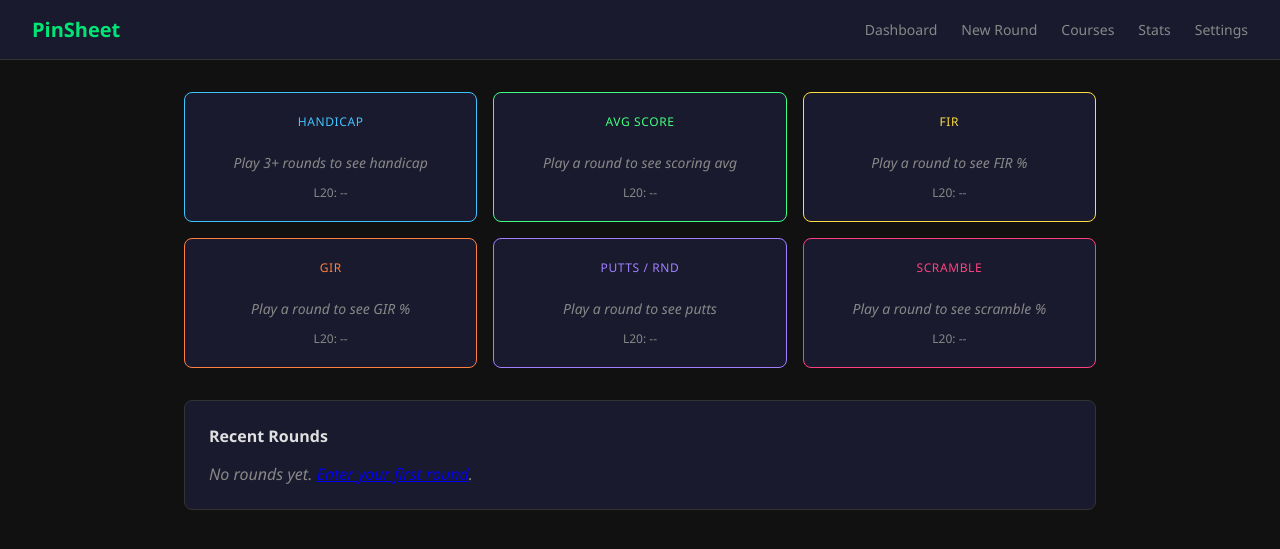
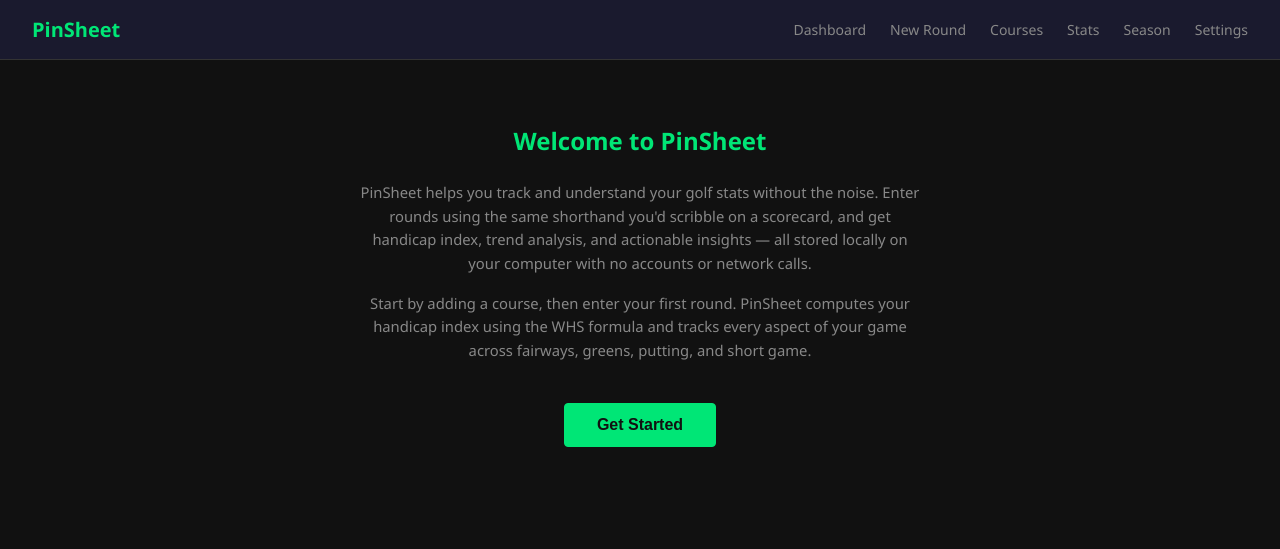
Before and after one commit to BitNinja01/pinsheet-server, a Flask app: page / in a window 1280 px wide. Shown: the top 549 px of the page. Run offline with Flask 3, Linux system fonts and the light colour scheme.

Commit message:
feat: implement Phase 5 (settings, welcome, season) and Phase 6 (distribution)

```diff
--- a/source/main.py
+++ b/source/main.py
@@ -32,6 +32,12 @@
     calc_scoring_average, calc_par_or_better_percent, calc_big_number_rate, calc_scoring_avg_by_par_type,
     calc_clean_card_percent, calc_scoring_consistency, calc_penalty_stats,
     calc_momentum_recovery, calc_personal_bests,
+    calc_rounds_total, calc_golfiest_month, calc_most_common_day,
+    calc_best_single_round, calc_best_3round_stretch, calc_biggest_improvement,
+    calc_first_score_milestone, calc_first_hi_milestone, calc_score_breakdown,
+    calc_hole_in_ones, calc_best_gir_round, calc_best_fir_round,
+    calc_most_played_course, calc_season_yardage, calc_penalty_free_rounds,
+    calc_hi_journey, calc_season_rounds,
     STAT_CATALOG, DEFAULT_DASHBOARD_STATS,
 )
 
@@ -126,6 +132,8 @@
 @app.route("/")
 def dashboard():
     settings = load_settings()
+    if not settings.get("welcome_shown"):
+        return render_template("welcome.html", settings=settings)
     courses = get_courses()
     all_rounds = get_all_rounds()
     include_9hole = settings.get("include_9hole", True)
@@ -178,6 +186,14 @@
 
     return render_template("dashboard.html", panels=panels, rounds=rounds_data,
                            last_year_hi=last_year_hi, settings=settings)
+
+
+@app.route("/api/welcome", methods=["POST"])
+def api_welcome_done():
+    settings = load_settings()
+    settings["welcome_shown"] = True
+    save_settings(settings)
+    return jsonify({"ok": True})
 
 
 @app.route("/rounds/new")
@@ -645,6 +661,79 @@
     return render_template("stats.html", sections=sections, settings=settings)
 
 
+@app.route("/settings")
+def settings_page():
+    settings = load_settings()
+    courses = get_courses()
+    themes = [
+        "green", "ocean", "amber", "sunset", "purple", "teal",
+        "crimson", "midnight", "rose", "gold", "slate", "lime",
+    ]
+    return render_template("settings.html", settings=settings, courses=courses, themes=themes)
+
+
+@app.route("/api/settings", methods=["PUT"])
+def api_settings_put():
+    data = request.get_json()
+    save_settings(data)
+    return jsonify({"ok": True})
+
+
+@app.route("/season")
+def season_summary():
+    settings = load_settings()
+    courses = get_courses()
+    all_rounds = get_all_rounds()
+    include_9hole = settings.get("include_9hole", True)
+
+    if settings.get("season_enabled"):
+        season_rounds = calc_season_rounds(all_rounds, settings)
+    else:
+        season_rounds = all_rounds
+
+    hi = calc_handicap_index(all_rounds, include_9hole)
+    journey = calc_hi_journey(all_rounds, season_rounds, hi)
+    most_played = calc_most_played_course(season_rounds)
+    golfiest = calc_golfiest_month(season_rounds)
+    common_day = calc_most_common_day(season_rounds)
+    best_round = calc_best_single_round(season_rounds)
+    best_stretch = calc_best_3round_stretch(season_rounds)
+    biggest_improvement = calc_biggest_improvement(season_rounds)
+    first_score_ms = calc_first_score_milestone(season_rounds, all_rounds)
+    first_hi_ms = calc_first_hi_milestone(season_rounds, all_rounds)
+    breakdown = calc_score_breakdown(season_rounds, courses)
+    hole_in_ones = calc_hole_in_ones(season_rounds, courses)
+    best_gir = calc_best_gir_round(season_rounds)
+    best_fir = calc_best_fir_round(season_rounds, courses)
+    walking_miles = calc_season_yardage(season_rounds, courses, "walking")
+    riding_miles = calc_season_yardage(season_rounds, courses, "riding")
+    penalty_free = calc_penalty_free_rounds(season_rounds)
+    rounds_count = len(season_rounds)
+    total_rounds = calc_rounds_total(all_rounds)
+
+    return render_template("season_summary.html",
+        settings=settings,
+        rounds_count=rounds_count,
+        total_rounds=total_rounds,
+        journey=journey,
+        most_played=most_played,
+        golfiest=golfiest,
+        common_day=common_day,
+        best_round=best_round,
+        best_stretch=best_stretch,
+        biggest_improvement=biggest_improvement,
+        first_score_ms=first_score_ms,
+        first_hi_ms=first_hi_ms,
+        breakdown=breakdown,
+        hole_in_ones=hole_in_ones,
+        best_gir=best_gir,
+        best_fir=best_fir,
+        walking_miles=walking_miles,
+        riding_miles=riding_miles,
+        penalty_free=penalty_free,
+    )
+
+
 def main():
     init_data_dir()
     port = find_free_port()
--- a/source/web/static/app.css
+++ b/source/web/static/app.css
@@ -446,3 +446,136 @@
     font-style: italic;
     margin-bottom: 0.75rem;
 }
+
+/* Settings */
+.settings-form {
+    max-width: 600px;
+}
+.settings-group {
+    margin-bottom: 2rem;
+}
+.settings-group h3 {
+    font-size: 0.9rem;
+    color: var(--accent);
+    margin-bottom: 0.75rem;
+    text-transform: uppercase;
+    letter-spacing: 0.04em;
+}
+.settings-toggle {
+    display: flex;
+    align-items: center;
+    gap: 0.5rem;
+    padding: 0.5rem 0;
+    font-size: 0.875rem;
+    cursor: pointer;
+}
+.settings-toggle input[type="checkbox"] {
+    accent-color: var(--accent);
+}
+.settings-field {
+    margin-top: 0.5rem;
+}
+.settings-field label {
+    display: block;
+    font-size: 0.75rem;
+    color: var(--text-muted);
+    margin-bottom: 0.25rem;
+}
+.settings-field-row {
+    display: flex;
+    gap: 1rem;
+    margin-top: 0.5rem;
+}
+.theme-swatches {
+    display: flex;
+    gap: 0.5rem;
+    flex-wrap: wrap;
+}
+.theme-swatch {
+    width: 32px;
+    height: 32px;
+    border-radius: 50%;
+    border: 2px solid transparent;
+    cursor: pointer;
+    transition: border-color 0.15s;
+}
+.theme-swatch:hover {
+    border-color: var(--text);
+}
+.theme-swatch[data-active] {
+    border-color: var(--text);
+}
+
+/* Welcome */
+.welcome-screen {
+    max-width: 560px;
+    margin: 4rem auto;
+    text-align: center;
+}
+.welcome-screen h1 {
+    font-size: 1.5rem;
+    color: var(--accent);
+    margin-bottom: 1.5rem;
+}
+.welcome-intro {
+    font-size: 0.925rem;
+    color: var(--text-muted);
+    line-height: 1.6;
+    margin-bottom: 1rem;
+}
+.welcome-screen .btn-accent {
+    margin-top: 1.5rem;
+    padding: 0.75rem 2rem;
+    font-size: 1rem;
+}
+
+/* Season */
+.season-meta {
+    margin-bottom: 1.5rem;
+}
+.season-group {
+    margin-bottom: 1.5rem;
+}
+.season-group h3 {
+    font-size: 0.85rem;
+    color: var(--accent);
+    margin-bottom: 0.25rem;
+    text-transform: uppercase;
+    letter-spacing: 0.04em;
+}
+.season-group p {
+    font-size: 0.875rem;
+    color: var(--text);
+}
+.season-row {
+    display: flex;
+    gap: 0.75rem;
+    font-size: 0.875rem;
+}
+
+/* Theme overrides */
+.theme-ocean { --accent: #00BFFF; }
+.theme-amber { --accent: #FFB300; }
+.theme-sunset { --accent: #FF6E40; }
+.theme-purple { --accent: #B388FF; }
+.theme-teal { --accent: #00BFA5; }
+.theme-crimson { --accent: #FF5252; }
+.theme-midnight { --accent: #448AFF; }
+.theme-rose { --accent: #FF80AB; }
+.theme-gold { --accent: #FFD600; }
+.theme-slate { --accent: #90A4AE; }
+.theme-lime { --accent: #C6FF00; }
+
+/* Theme swatch colors */
+.theme-swatch-green { background: #00E676; }
+.theme-swatch-ocean { background: #00BFFF; }
+.theme-swatch-amber { background: #FFB300; }
+.theme-swatch-sunset { background: #FF6E40; }
+.theme-swatch-purple { background: #B388FF; }
+.theme-swatch-teal { background: #00BFA5; }
+.theme-swatch-crimson { background: #FF5252; }
+.theme-swatch-midnight { background: #448AFF; }
+.theme-swatch-rose { background: #FF80AB; }
+.theme-swatch-gold { background: #FFD600; }
+.theme-swatch-slate { background: #90A4AE; }
+.theme-swatch-lime { background: #C6FF00; }
--- a/source/web/static/app.js
+++ b/source/web/static/app.js
@@ -8,244 +8,47 @@
             }
         });
     });
-});
+})();
 
 (function () {
-    var wizard = document.getElementById("round-wizard");
-    if (!wizard) return;
+    var form = document.getElementById("settings-form");
+    if (!form) return;
 
-    var coursesData = window._courses;
-    var stepCourse = document.getElementById("round-course");
-    var stepTee = document.getElementById("round-tee");
-    var teeParent = document.querySelector('[data-step="tee"]');
-    var holesParent = document.querySelector('[data-step="holes"]');
-    var transportParent = document.querySelector('[data-step="transport"]');
-    var entryParent = document.querySelector('[data-step="entry_mode"]');
-    var detailParent = document.querySelector('[data-step="holes_detail"]');
-    var notesParent = document.querySelector('[data-step="notes"]');
+    function saveSettings() {
+        var theme = document.querySelector(".theme-swatch[data-active]")?.dataset?.theme || "green";
+        var seasonStart = (document.getElementById("season-start")?.value || "01-01").split("-");
+        var seasonEnd = (document.getElementById("season-end")?.value || "12-28").split("-");
+        var data = {
+            theme: theme,
+            include_9hole: document.getElementById("include-9hole")?.checked !== false,
+            auto_calc: document.getElementById("auto-calc")?.checked !== false,
+            show_report: document.getElementById("show-report")?.checked !== false,
+            season_enabled: document.getElementById("season-enabled")?.checked === true,
+            season_start_month: parseInt(seasonStart[0]) || 1,
+            season_start_day: parseInt(seasonStart[1]) || 1,
+            season_end_month: parseInt(seasonEnd[0]) || 12,
+            season_end_day: parseInt(seasonEnd[1]) || 28,
+            handicap_target: document.getElementById("handicap-target")?.value || "",
+        };
+        fetch("/api/settings", {
+            method: "PUT",
+            headers: { "Content-Type": "application/json" },
+            body: JSON.stringify(data),
+        });
+    }
 
-    stepCourse.addEventListener("change", function () {
-        var name = this.value;
-        if (!name) {
-            teeParent.style.display = "none";
-            holesParent.style.display = "none";
-            return;
-        }
-        var course = coursesData[name];
-        stepTee.innerHTML = '<option value="">Select tees...</option>';
-        if (course && course.tees) {
-            Object.keys(course.tees).forEach(function (t) {
-                var td = course.tees[t];
-                var label = t;
-                if (td.yardage) label += " (" + td.yardage + "y)";
-                stepTee.innerHTML += '<option value="' + t + '">' + label + '</option>';
+    document.querySelectorAll(".theme-swatch").forEach(function (swatch) {
+        swatch.addEventListener("click", function () {
+            document.querySelectorAll(".theme-swatch").forEach(function (s) {
+                s.removeAttribute("data-active");
             });
-        }
-        teeParent.style.display = "block";
-    });
-
-    stepTee.addEventListener("change", function () {
-        if (this.value) {
-            holesParent.style.display = "block";
-        }
-    });
-
-    document.querySelectorAll('input[name="holes_played"]').forEach(function (el) {
-        el.addEventListener("change", function () {
-            transportParent.style.display = "block";
+            this.setAttribute("data-active", "true");
+            document.body.className = "theme-" + this.dataset.theme;
+            saveSettings();
         });
     });
 
-    document.querySelectorAll('input[name="transport"]').forEach(function (el) {
-        el.addEventListener("change", function () {
-            entryParent.style.display = "block";
-        });
-    });
-
-    document.querySelectorAll('input[name="entry_mode"]').forEach(function (el) {
-        el.addEventListener("change", function () {
-            if (this.value === "detailed") {
-                buildScorecard();
-                detailParent.style.display = "block";
-            }
-            notesParent.style.display = "block";
-        });
-    });
-
-    function saveDraft() {
-        var draft = {
-            date: document.getElementById("round-date").value,
-            course: stepCourse.value,
-            tees: stepTee.value,
-            holes_played: document.querySelector('input[name="holes_played"]:checked')?.value || "",
-            transport: document.querySelector('input[name="transport"]:checked')?.value || "",
-            entry_mode: document.querySelector('input[name="entry_mode"]:checked')?.value || "",
-            notes: document.getElementById("round-notes")?.value || "",
-        };
-        fetch("/api/drafts/round", {
-            method: "PUT",
-            headers: { "Content-Type": "application/json" },
-            body: JSON.stringify(draft),
-        });
-    }
-
-    function buildScorecard() {
-        var area = document.getElementById("scorecard-area");
-        var course = coursesData[stepCourse.value];
-        var holes = course.holes;
-        var tee = course.tees[stepTee.value];
-        var holesPlayed = document.querySelector('input[name="holes_played"]:checked').value;
-        var holeCount = holesPlayed === "18" ? 18 : 9;
-        var startHole = holesPlayed === "back9" ? 10 : 1;
-
-        var html = '<table class="data-table scorecard-input"><thead><tr>';
-        html += '<th>Hole</th><th>Par</th><th>Yards</th>';
-        html += '<th>Score</th><th>FW</th><th>GIR</th><th>Putts</th><th>Pen</th>';
-        html += '</tr></thead><tbody>';
-
-        for (var i = 0; i < holeCount; i++) {
-            var holeNum = startHole + i;
-            var h = holes[String(holeNum)];
-            var par = h ? h.par : 0;
-            var yds = tee && tee.yardages ? (tee.yardages[String(holeNum)] || "") : "";
-            html += '<tr data-hole="' + holeNum + '">';
-            html += '<td>' + holeNum + '</td>';
-            html += '<td class="par">' + par + '</td>';
-            html += '<td>' + (yds || "&mdash;") + '</td>';
-            html += '<td><input type="number" class="hole-input hole-gross" min="1" max="20" size="2"></td>';
-            html += '<td><select class="hole-input hole-fw"><option value="">&mdash;</option>'
-                 +  '<option value="H">H</option><option value="L">L</option><option value="R">R</option>'
-                 +  '<option value="OBL">OBL</option><option value="OBR">OBR</option>'
-                 +  (par === 3 ? '<option value="N">N</option>' : '')
-                 +  '</select></td>';
-            html += '<td><select class="hole-input hole-gir"><option value="">&mdash;</option>'
-                 +  '<option value="H">H</option><option value="L">L</option><option value="R">R</option>'
-                 +  '<option value="S">S</option><option value="LO">LO</option>'
-                 +  '<option value="OBL">OBL</option><option value="OBR">OBR</option>'
-                 +  '<option value="OBS">OBS</option><option value="OBLO">OBLO</option>'
-                 +  '</select></td>';
-            html += '<td><input type="number" class="hole-input hole-putts" min="0" max="10" value="0" size="2"></td>';
-            html += '<td><input type="number" class="hole-input hole-pen" min="0" max="10" value="0" size="2"></td>';
-            html += '</tr>';
-        }
-
-        html += '<tr class="totals-row"><td colspan="3">TOTALS</td>';
-        html += '<td class="total-gross">&mdash;</td><td></td><td></td>';
-        html += '<td class="total-putts">&mdash;</td><td class="total-pen">&mdash;</td>';
-        html += '</tr></tbody></table>';
-
-        area.innerHTML = html;
-
-        area.querySelectorAll(".hole-gross,.hole-putts,.hole-pen").forEach(function (el) {
-            el.addEventListener("input", updateTotals);
-        });
-
-        area.addEventListener("change", function () {
-            clearTimeout(draftTimer);
-            draftTimer = setTimeout(saveDraft, 500);
-        });
-    }
-
-    function updateTotals() {
-        var gross = 0, putts = 0, pen = 0;
-        document.querySelectorAll(".hole-gross").forEach(function (el) {
-            gross += parseInt(el.value) || 0;
-        });
-        document.querySelectorAll(".hole-putts").forEach(function (el) {
-            putts += parseInt(el.value) || 0;
-        });
-        document.querySelectorAll(".hole-pen").forEach(function (el) {
-            pen += parseInt(el.value) || 0;
-        });
-        var tg = document.querySelector(".total-gross");
-        var tp = document.querySelector(".total-putts");
-        var tn = document.querySelector(".total-pen");
-        if (tg) tg.textContent = gross || "\u2014";
-        if (tp) tp.textContent = putts;
-        if (tn) tn.textContent = pen;
-    }
-
-    var draftTimer = null;
-    wizard.addEventListener("change", function () {
-        clearTimeout(draftTimer);
-        draftTimer = setTimeout(saveDraft, 500);
-    });
-
-    fetch("/api/drafts/round")
-        .then(function (r) { return r.json(); })
-        .then(function (data) {
-            if (data && data.date) {
-                document.getElementById("draft-resume").style.display = "block";
-                wizard.style.display = "none";
-            }
-        });
-
-    document.getElementById("draft-resume-btn")?.addEventListener("click", function () {
-        document.getElementById("draft-resume").style.display = "none";
-        wizard.style.display = "block";
-        fetch("/api/drafts/round")
-            .then(function (r) { return r.json(); })
-            .then(function (draft) {
-                if (draft.date) document.getElementById("round-date").value = draft.date;
-                if (draft.course) { stepCourse.value = draft.course; stepCourse.dispatchEvent(new Event("change")); }
-                if (draft.tees) { stepTee.value = draft.tees; stepTee.dispatchEvent(new Event("change")); }
-                if (draft.course) teeParent.style.display = "block";
-                if (draft.tees) holesParent.style.display = "block";
-                if (draft.holes_played) transportParent.style.display = "block";
-                if (draft.transport) entryParent.style.display = "block";
-                if (draft.entry_mode) notesParent.style.display = "block";
-            });
-    });
-
-    document.getElementById("draft-discard-btn")?.addEventListener("click", function () {
-        fetch("/api/drafts/round", { method: "DELETE" }).then(function () {
-            document.getElementById("draft-resume").style.display = "none";
-            wizard.style.display = "block";
-        });
-    });
-
-    document.getElementById("submit-round").addEventListener("click", function () {
-        var scoreOnly = document.querySelector('input[name="entry_mode"]:checked').value === "score_only";
-        var payload = {
-            date: document.getElementById("round-date").value,
-            course: stepCourse.value,
-            tees: stepTee.value,
-            holes_played: document.querySelector('input[name="holes_played"]:checked').value,
-            transport: document.querySelector('input[name="transport"]:checked').value,
-            entry_mode: document.querySelector('input[name="entry_mode"]:checked').value,
-            notes: document.getElementById("round-notes").value,
-        };
-
-        if (scoreOnly) {
-            var total = prompt("Enter total gross score:");
-            if (!total) return;
-            payload.gross_total = String(total);
-        } else {
-            payload.holes = {};
-            document.querySelectorAll(".scorecard-input tbody tr[data-hole]").forEach(function (row) {
-                var hole = row.dataset.hole;
-                payload.holes[hole] = {
-                    gross: row.querySelector(".hole-gross")?.value || "",
-                    fairway: row.querySelector(".hole-fw")?.value || "",
-                    gir: row.querySelector(".hole-gir")?.value || "",
-                    putts: row.querySelector(".hole-putts")?.value || "0",
-                    penalties: row.querySelector(".hole-pen")?.value || "0",
-                };
-            });
-        }
-
-        fetch("/api/rounds", {
-            method: "POST",
-            headers: { "Content-Type": "application/json" },
-            body: JSON.stringify(payload),
-        })
-        .then(function (r) { return r.json(); })
-        .then(function (data) {
-            fetch("/api/drafts/round", { method: "DELETE" }).then(function () {
-                window.location.href = "/rounds/" + data.date + "/" + data.index;
-            });
-        });
-    });
+    form.addEventListener("change", saveSettings);
 })();
 
 (function () {
--- a/source/web/templates/base.html
+++ b/source/web/templates/base.html
@@ -14,6 +14,7 @@
             <a href="/rounds/new">New Round</a>
             <a href="/courses">Courses</a>
             <a href="/stats">Stats</a>
+            <a href="/season">Season</a>
             <a href="/settings">Settings</a>
         </nav>
     </header>
--- /dev/null
+++ b/source/web/templates/welcome.html
@@ -0,0 +1,26 @@
+{% extends "base.html" %}
+{% block content %}
+<div class="welcome-screen">
+    <h1>Welcome to PinSheet</h1>
+    <p class="welcome-intro">
+        PinSheet helps you track and understand your golf stats without the noise.
+        Enter rounds using the same shorthand you'd scribble on a scorecard, and
+        get handicap index, trend analysis, and actionable insights — all stored
+        locally on your computer with no accounts or network calls.
+    </p>
+    <p class="welcome-intro">
+        Start by adding a course, then enter your first round. PinSheet
+        computes your handicap index using the WHS formula and tracks every
+        aspect of your game across fairways, greens, putting, and short game.
+    </p>
+    <button class="btn btn-accent" id="welcome-start">Get Started</button>
+</div>
+
+<script>
+document.getElementById("welcome-start").addEventListener("click", function () {
+    fetch("/api/welcome", { method: "POST" }).then(function () {
+        window.location.href = "/";
+    });
+});
+</script>
+{% endblock %}
```
Also changed, not shown: source/web/templates/season_summary.html (added, +134 -0 lines), source/web/templates/settings.html (added, +72 -0 lines), 3 other files.
